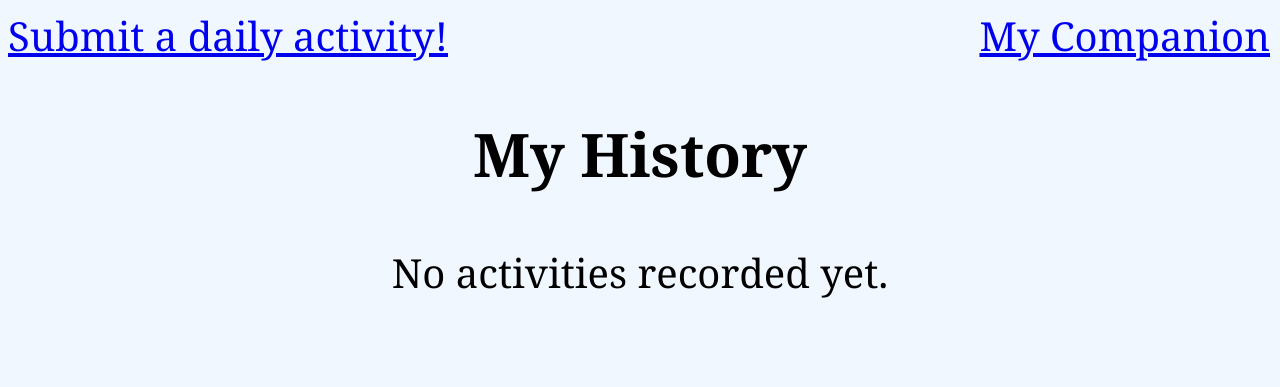
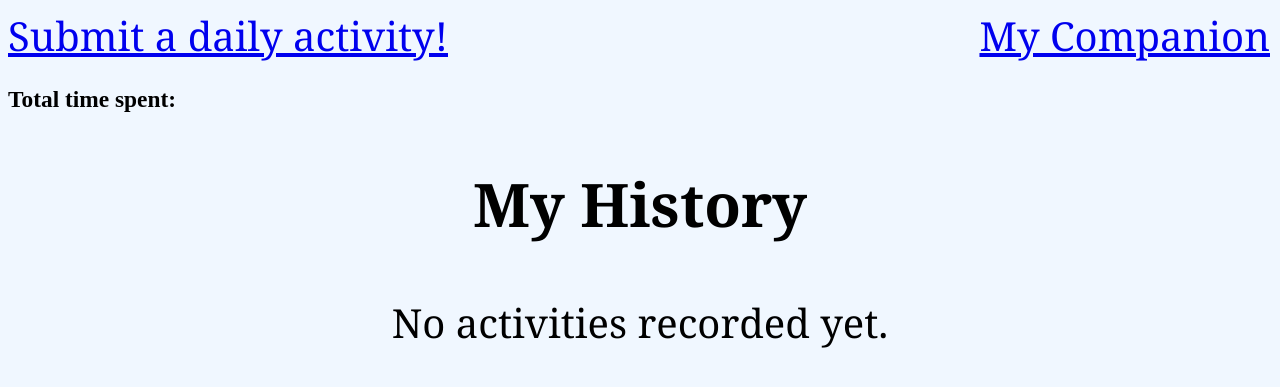
Before and after one commit to carter7k/wellnesstracker, a Django app: page /logs in a window 1280 px wide. Shown: the top 387 px of the page. Run offline with Django 3.2, Linux system fonts and the light colour scheme; data that the repository does not hold is empty.

Commit message:
Added statistics

```diff
--- a/WellnessCompanion/WellnessApplication/templates/WellnessApplication/logs.html
+++ b/WellnessCompanion/WellnessApplication/templates/WellnessApplication/logs.html
@@ -10,9 +10,14 @@
     </head>
 <body  style="background-color: #f0f7ff;">
     <div id = "THELIST">
-    <a href="/submit" style="text-align: left;">Submit a daily activity!</a>
-    <a href="/companion" style=" position: absolute; right: 10px;">My Companion</a>
-    <h2>My History</h2>
+        <a href="/submit" style="text-align: left;">Submit a daily activity!</a>
+        <a href="/companion" style=" position: absolute; right: 10px;">My Companion</a>
+        <div id = "Statistics" style = "text-align: left; font-size:20px;">
+            <h3>Total time spent:</h3>
+            <p id = "MSM" style = "text-align: left; font-size:20px;"></p>
+            <p id = "PH" style = "text-align: left; font-size:20px;"></p>
+        </div>
+        <h2>My History</h2>
 
 {% if activities %}
 
@@ -22,6 +27,9 @@
             var years = [];
             var months = [];
             var days = [];
+            var PHtime = 0;
+            var MSMtime = 0;
+
         </script>
         {% for activity in activities %}
             <script>
@@ -59,10 +67,20 @@
                     document.getElementById("THELIST").innerHTML += "<p style='background-color:"+color+"';>"+actual_category+" - {{activity.activity_type}} at {{ activity.date.hour}}:{{activity.date.minute}}</p>";
                 }else{
                     document.getElementById("THELIST").innerHTML += "<p style='background-color:"+color+"';>"+actual_category+" - {{activity.activity_type}} at {{ activity.date.hour}}:{{activity.date.minute}} for {{activity.time_spent}} minutes!</p>";
-
                 }
+                var time = parseInt("{{activity.time_spent}}");
+                if (category == "Mindfulness and Stress Managment"){
+                    MSMtime += time;
+                }else if (category == "Physical Health"){
+                    PHtime += time;
+                }
+                console.log(category + time);
             </script>
         {% endfor %}
+        <script>
+            document.getElementById("MSM").innerHTML = "Mindfulness and Stress Management: "+MSMtime;
+            document.getElementById("PH").innerHTML = "Physical Health: "+PHtime;
+        </script>
 {% else %}
     <p>No activities recorded yet.</p>
 {% endif %}
```
